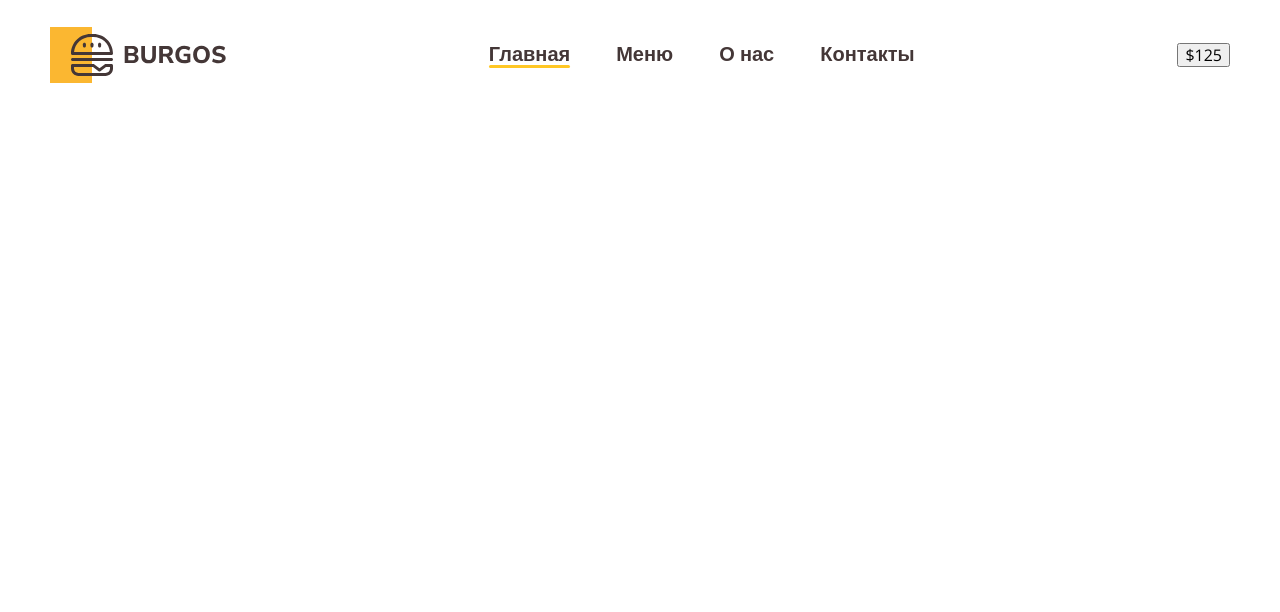
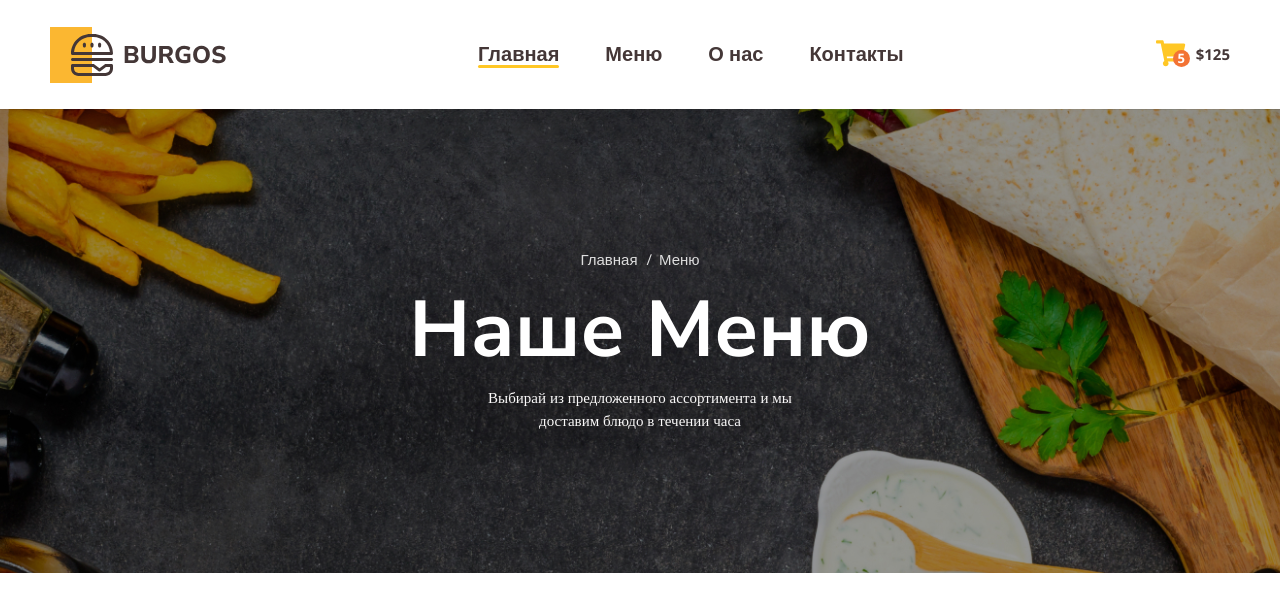
Before and after one commit to sunbeam-jos/Module01-Burger, a plain HTML site: page index.html in a window 1280 px wide. Drawn offline with nearby package versions, Linux system fonts and the light colour scheme.

Commit message:
Add style

```diff
--- a/index.html
+++ b/index.html
@@ -1,5 +1,5 @@
 <!DOCTYPE html>
-<html lang="en">
+<html lang="ru">
 <head>
   <meta charset="UTF-8">
   <meta name="viewport" content="width=device-width, initial-scale=1.0">
@@ -23,9 +23,25 @@
             <li><a href="#">Контакты</a></li>
           </ul>
         </nav>
-        <button type="button">$125</button>
+        <button type="button" class="button">
+          <span class="button-item">
+            <img src="images/cart.svg" alt="Корзина">
+            <span class="button-count">5</span>
+          </span>
+          <span class="button-text">$125</span>
+        </button>
       </div>
     </div>
   </header>
+  <div class="bg">
+    <div class="container">
+      <ul class="breadcrumbs">
+        <li><a href="#">Главная</a></li>
+        <li><a href="#">Меню</a></li>
+      </ul>
+      <h1 class="title">Наше Меню</h1>
+      <p class="description">Выбирай из предложенного ассортимента и мы доставим блюдо в течении часа</p>
+    </div>
+  </div>
 </body>
 </html>
--- a/styles/main.css
+++ b/styles/main.css
@@ -53,3 +53,89 @@ body {
 .header-nav a.active::after {
   background: #FFC725;
 }
+
+.button {
+  display: flex;
+  align-items: center;
+  background-color: transparent;
+  border: none;
+  padding: 0;
+  gap: 10px;
+}
+
+.button-item {
+  position: relative;
+}
+
+.button-count {
+  font-size: 13px;
+  font-weight: 700;
+  color: #FFFFFF;
+  background: #F37335;
+  border-radius: 100%;
+  position: absolute;
+  width: 17px;
+  height: 17px;
+  text-align: center;
+  line-height: 1.3;
+  bottom: 3px;
+  right: -4px;
+}
+
+.button-text {
+  color: #443737;
+  font-size: 15px;
+  font-weight: 700;
+}
+
+.bg {
+  text-align: center;
+  color: #FFFFFF;
+  background-image: url(../images/bg.jpg);
+  background-size: cover;
+  background-position: center center;
+  padding: 142px 0;
+}
+
+.breadcrumbs {
+  padding-left: 0;
+  margin-top: 0;
+  /* margin-bottom: 0; */
+  list-style-type: none;
+  display: flex;
+  justify-content: center;
+  gap: 16px;
+}
+
+.breadcrumbs a {
+  color: #DEDEDE;
+  font-size: 15px;
+  font-family: 'Open Sans', sans-serif;
+  text-decoration: none;
+}
+
+.breadcrumbs a::before {
+  content: '/';
+  position: relative;
+  left: -7px;
+}
+
+.breadcrumbs li:first-child a::before {
+  display: none;
+}
+
+.title {
+  font-size: 79px;
+  font-weight: 700;
+  margin-top: 10px;
+  margin-bottom: 10px;
+}
+
+.description {
+  font-family: Open Sans;
+  font-size: 15px;
+  line-height: 1.5;
+  color: #FAF9F9;
+  max-width: 320px;
+  margin: 0 auto;
+}
```
Also changed, not shown: images/bg.jpg (added), images/cart.svg (added), images/test.png (deleted).
